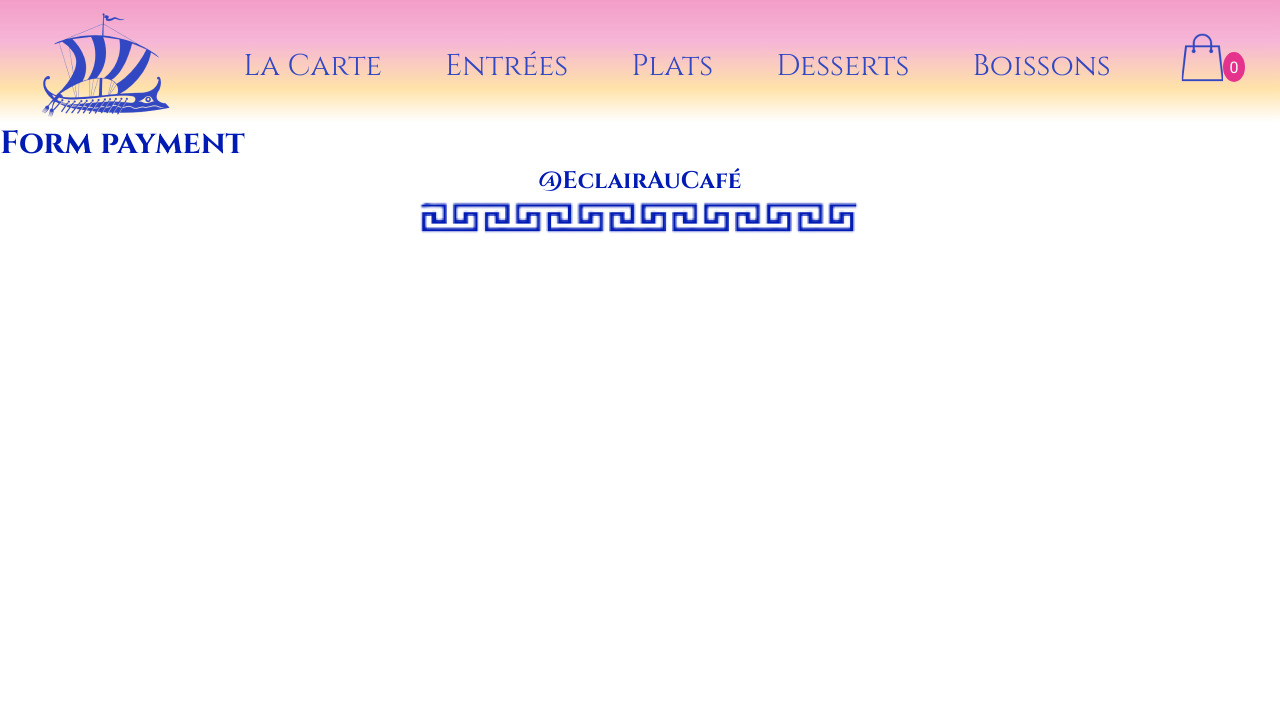
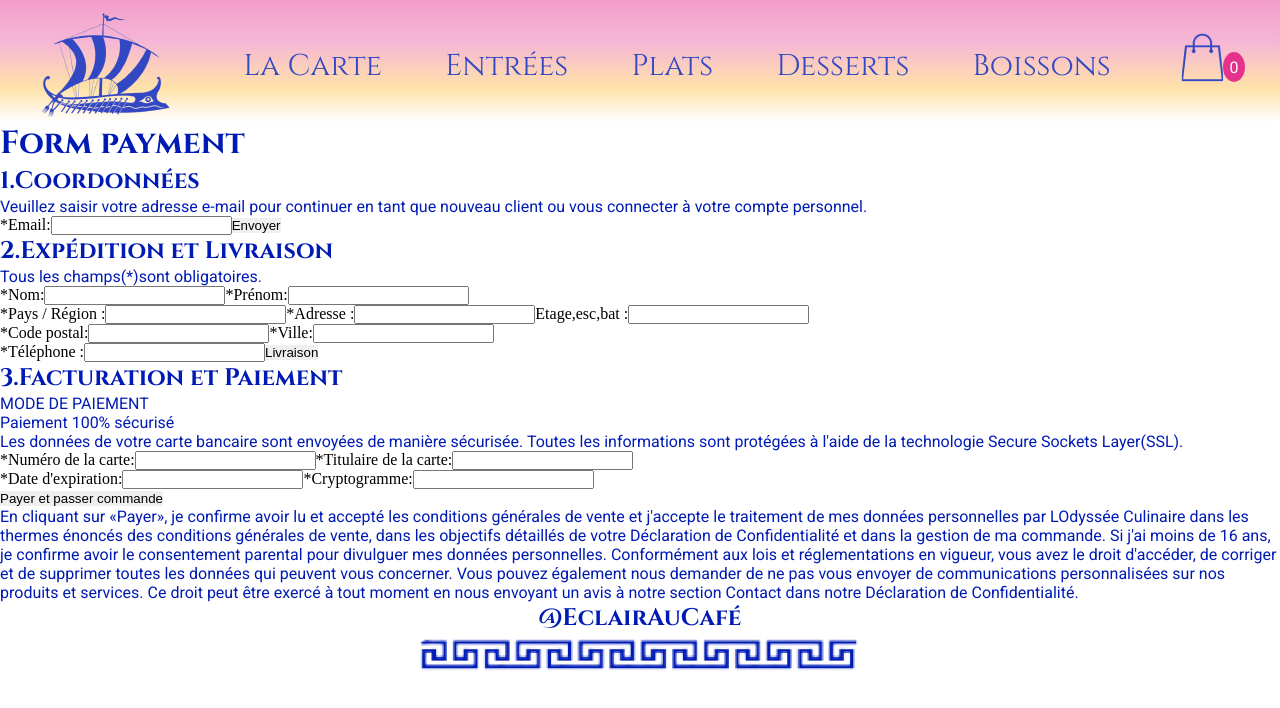
Before and after one commit to Chlopes92/OdysseeCulinaire, a React (Create React App) app: page /form in a window 1280 px wide. Shown: the top 708 px of the page. Built offline with nearby package versions, Linux system fonts and the light colour scheme.

Commit message:
create form payment

```diff
--- a/package.json
+++ b/package.json
@@ -12,6 +12,7 @@
     "@types/react-dom": "^18.2.7",
     "react": "^18.2.0",
     "react-dom": "^18.2.0",
+    "react-hook-form": "^7.45.4",
     "react-router-dom": "^6.14.2",
     "react-scripts": "5.0.1",
     "react-slick": "^0.29.0",
--- /dev/null
+++ b/src/components/PaymentForm/PaymentForm.tsx
@@ -0,0 +1,107 @@
+import { useForm } from "react-hook-form"; // npm i react-hook-form
+
+type FormValues = {
+    email: string;
+    nom: string;
+    prenom: string;
+    pays: string;
+    adresse: string;
+    etage:string;
+    codePostal: number;
+    ville: string;
+    telephone: string;
+    cartNumber: number;
+    titulaire: string;
+    expirationDate: Date;
+    cryptogramme: number;
+}
+
+
+const PaymentForm = () => {
+
+    const {register} = useForm<FormValues>();
+
+
+
+
+
+    return (<>
+        {/* Coordonnées */}
+
+            <h2>1.Coordonnées</h2>
+            <p> Veuillez saisir votre adresse e-mail pour continuer en tant que nouveau client ou vous connecter à votre compte personnel.</p>
+        <form action="">
+                <label htmlFor="email">*Email:</label>
+                <input name="email" id="email"/>
+                <button type="submit">Envoyer</button>
+
+
+
+        {/* Expedition et Livraison */}
+
+            <h2>2.Expédition et Livraison</h2>
+            <p> Tous les champs(*)sont obligatoires.</p>
+
+                <div>
+                    <label htmlFor="nom">*Nom:</label>
+                    <input name="nom" id="nom" />
+                    <label htmlFor="prenom">*Prénom:</label>
+                    <input name="prenom" id="prenom" />
+                </div>
+                <label htmlFor="pays">*Pays / Région :</label>
+                <input name="pays" id="pays" />
+
+                <label htmlFor="adresse">*Adresse :</label>
+                <input name="adresse" id="adresse" />
+
+                <label htmlFor="etage">Etage,esc,bat :</label>
+                <input name="etage" id="etage" />
+
+                <div>
+                    <label htmlFor="codePostal">*Code postal:</label>
+                    <input name="codePostal" id="codePostal"/>
+                    <label htmlFor="ville">*Ville:</label>
+                    <input name="ville" id="ville" />
+                </div>
+
+                <label htmlFor="telephone">*Téléphone :</label>
+                <input name="telephone" id="telephone" />
+
+                <button type="submit">Livraison</button>
+
+
+
+            {/* Facturation et paiement */}
+
+                <h2>3.Facturation et Paiement</h2>
+                <p>MODE DE PAIEMENT</p>
+                <p>Paiement 100% sécurisé</p>
+                <p>Les données de votre carte bancaire sont envoyées de manière sécurisée. Toutes les informations sont protégées à l'aide de la technologie Secure Sockets Layer(SSL).</p>
+
+
+                    <label htmlFor="cartNumber">*Numéro de la carte:</label>
+                    <input name="cartNumber" id="cartNumber" />
+
+                    <label htmlFor="titulaire">*Titulaire de la carte:</label>
+                    <input name="titulaire" id="titulaire" />
+
+                    <div>
+                        <label htmlFor="expirationDate">*Date d'expiration:</label>
+                        <input name="expirationDate" id="expirationDate" />
+
+                        <label htmlFor="cryptogramme">*Cryptogramme:</label>
+                        <input name="cryptogramme" id="cryptogramme" />
+                    </div>
+
+                    <button type="submit">Payer et passer commande</button>
+            </form>
+
+
+            <p>En cliquant sur «Payer», je confirme avoir lu et accepté les conditions générales de vente et j'accepte le traitement de mes données personnelles par LOdyssée Culinaire dans les thermes énoncés des conditions générales de vente, dans les objectifs détaillés de votre Déclaration de Confidentialité et dans la gestion de ma commande. Si j'ai moins de 16 ans, je confirme avoir le consentement parental pour divulguer mes données personnelles. Conformément aux lois et réglementations en vigueur, vous avez le droit d'accéder, de corriger et de supprimer toutes les données qui peuvent vous concerner. Vous pouvez également nous demander de ne pas vous envoyer de communications personnalisées sur nos produits et services. Ce droit peut être exercé à tout moment en nous envoyant un avis à notre section Contact dans notre Déclaration de Confidentialité.</p>
+
+
+    </>
+    )
+}
+
+export default PaymentForm;
--- a/src/pages/FormPage.tsx
+++ b/src/pages/FormPage.tsx
@@ -1,6 +1,12 @@
+import PaymentForm from "components/PaymentForm/PaymentForm";
+
 const FormPage = () => {
     return (
+        <>
+
         <h1>Form payment</h1>
+        <PaymentForm />
+        </>
     )
 }
 export default FormPage;
```
Also changed, not shown: 1 other file (tests, documents, lock files or other folders).
